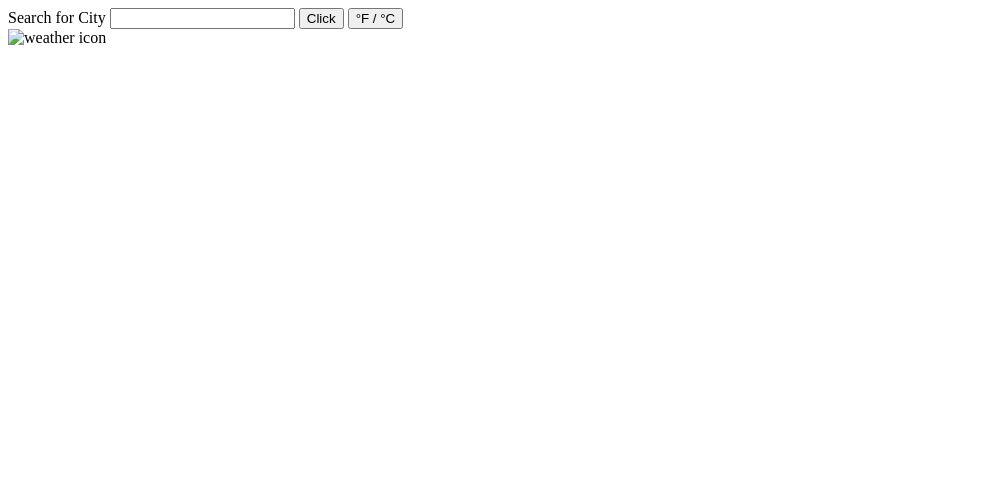
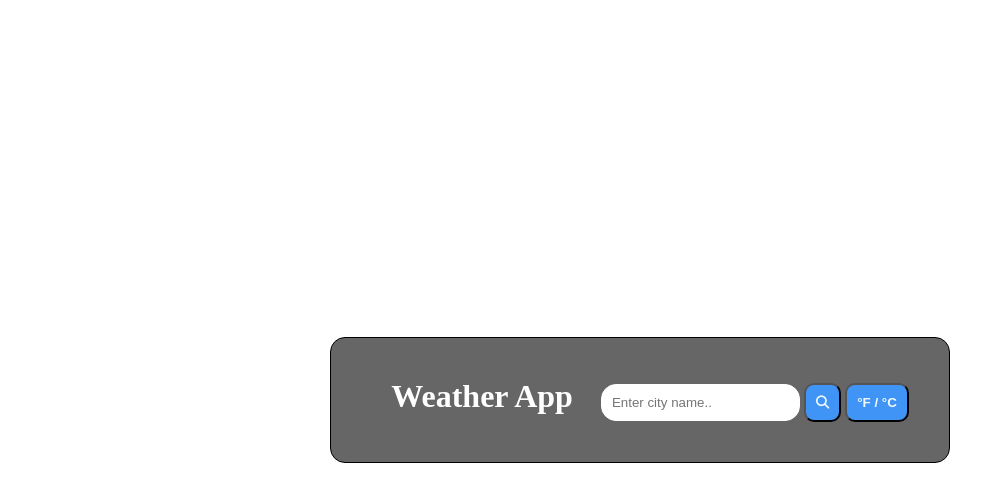
Before and after one commit to luisdaniel0/weather-app, a website built with webpack: page src/template.html in a window 1280 px wide. Shown: the whole page, without its empty margins (0-1005 px from the left). Built offline with nearby package versions, Linux system fonts and the light colour scheme.

Commit message:
styled form input with centering and colors/padding

```diff
--- a/src/style.css
+++ b/src/style.css
@@ -1,3 +1,9 @@
+* {
+  box-sizing: border-box;
+  margin: 0;
+  padding: 0;
+}
+
 img {
   width: 30px;
 }
@@ -11,3 +17,40 @@ img {
   padding: 20px;
   font-size: 18px;
 }
+
+body {
+  display: flex;
+  justify-content: center;
+  align-items: center;
+  height: 100vh;
+}
+
+#form {
+  padding: 40px;
+  border: 1px solid black;
+  border-radius: 15px;
+  background-color: rgba(0, 0, 0, 0.6);
+}
+
+#form label {
+  padding: 20px;
+  color: white;
+  font-weight: 800;
+  font-size: 2rem;
+}
+
+button {
+  padding: 10px;
+  border-radius: 10px;
+  background-color: rgb(63, 148, 245);
+  color: aliceblue;
+  font-weight: bold;
+  padding: 10px;
+  cursor: pointer;
+}
+
+input {
+  padding: 10px;
+  border-radius: 15px;
+  border: 1px solid white;
+}
--- a/src/template.html
+++ b/src/template.html
@@ -3,13 +3,23 @@
   <head>
     <meta charset="UTF-8" />
     <meta name="viewport" content="width=device-width, initial-scale=1.0" />
+    <link
+      rel="stylesheet"
+      href="https://cdnjs.cloudflare.com/ajax/libs/font-awesome/6.5.2/css/all.min.css"
+    />
+
     <title>Document</title>
   </head>
   <body>
     <form id="form">
-      <label>Search for City</label>
-      <input type="text" id="searchBtn" name="searchBtn" />
-      <button class="btn">Click</button>
+      <label>Weather App </label>
+      <input
+        type="text"
+        id="searchBtn"
+        name="searchBtn"
+        placeholder="Enter city name.."
+      />
+      <button class="btn"><i class="fa-solid fa-magnifying-glass"></i></button>
       <button id="toggleUnit">°F / °C</button>
     </form>
     <div class="loading hidden">Loading weather data..</div>
@@ -25,7 +35,7 @@
           <div class="headerCityFeelsLike"></div>
           <div class="headerCityConditions"></div>
           <div class="currentWeatherIcon">
-            <img src="" alt="weather icon" class="weather-icon" />
+            <img src="" alt="weather icon" class="weather-icon hidden" />
           </div>
         </div>
       </div>
--- a/src/ui.js
+++ b/src/ui.js
@@ -44,6 +44,7 @@ export const updateWeatherDisplay = (processedData) => {
   wind.textContent = processedData.current.wind;
   visibility.textContent = processedData.current.visibility;
   humidity.textContent = processedData.current.humidity;
+  currentWeatherIcon.classList.remove('hidden');
   currentWeatherIcon.src = require(
     `./assets/${processedData.current.icon}.svg`
   );
```
